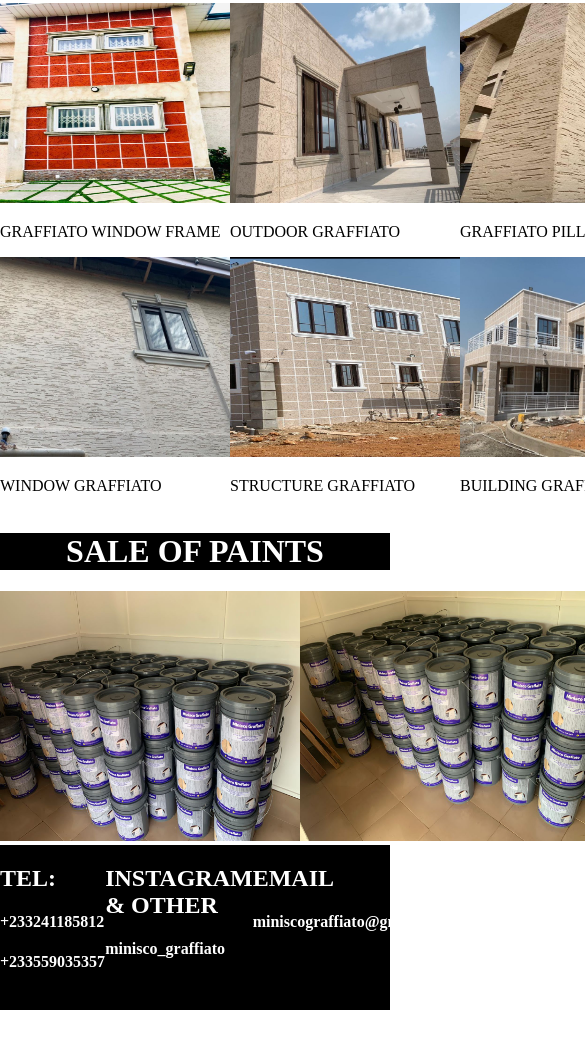
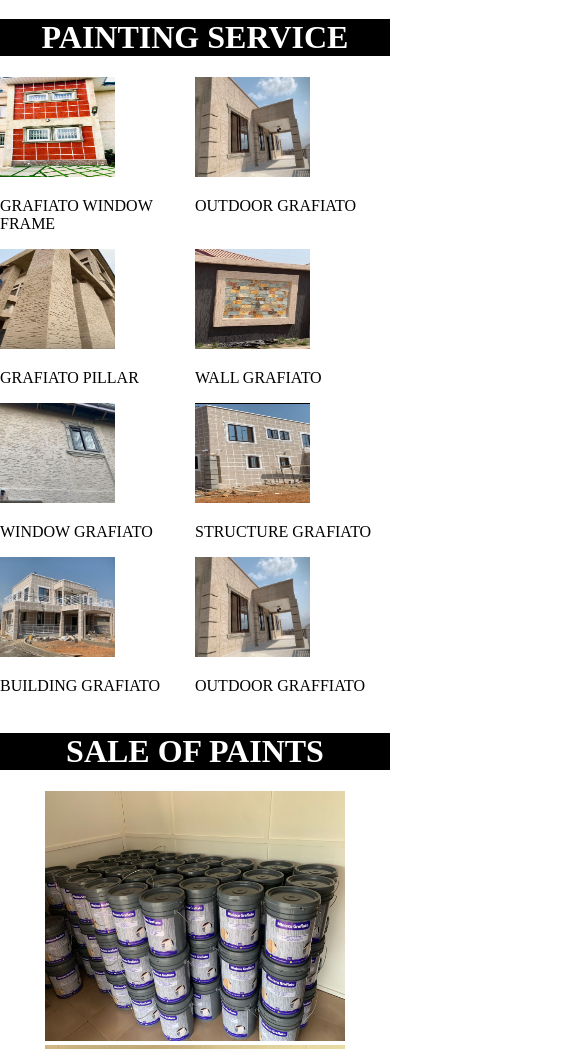
Before and after one commit to miniscograffiato/paint, a plain HTML site: page index.html in a window 390 px wide. Shown: the part 951-2000 px from the top of the page, 585 px wide, since content can reach past the window. Before the commit the page ends 1961 px from the top, so only its background shows below. Drawn offline with Linux system fonts and the light colour scheme.

Commit message:
grafiato

```diff
--- a/home.css
+++ b/home.css
@@ -4,6 +4,7 @@ body{
 .header{
     display: flex;
     flex-direction: row;
+    flex-wrap: wrap;
     justify-content: space-between;
      background-color: black;
     align-items: center;
@@ -12,6 +13,7 @@ body{
 .middle{
     display: flex;
     flex-direction: row;
+    flex-wrap: wrap;
     justify-content: center;
     align-items: center;
     background-image: url(graffiato2.jpg);
@@ -30,6 +32,7 @@ body{
 }
 .sub{
     display: flex;
+    flex-wrap: wrap;
     flex-direction: row;
     background-color: black;
     color: white;
@@ -40,6 +43,7 @@ body{
 }
 footer{
     display: flex;
+    flex-wrap: wrap;
     flex-direction: row;
     justify-content: space-around;
     background-color: black;
@@ -47,6 +51,7 @@ footer{
 }
 .finish{
     display: flex;
+    flex-wrap: wrap;
     flex-direction: row;
     justify-content: space-around;
 }
@@ -55,3 +60,14 @@ footer{
     color: white;
     background-color: black;
 }
+@media screen and (max-width:600px) {
+    .su{
+        display: grid;
+        grid-template-columns: repeat(2,1fr);
+    }
+    .img1{
+        width: 115px;
+        height: 100px;
+    }
+
+}
--- a/index.html
+++ b/index.html
@@ -10,7 +10,7 @@
 <body>
    <div class="header">
        <div>
-           <h1>Minisco Graffiato</h1>
+           <h1>Minisco Grafiato</h1>
        </div>
        <div>
         +23324 118 5812
@@ -31,7 +31,7 @@
 
        </div>
        <div>
-           <h1 class="min">MINSCO GRAFFIATO</h1>
+           <h1 class="min">MINISCO GRAFIATO</h1>
            <h2 class="min1">GE-310-9811, Dome-Pillar 2.</h2>
            <h2 class="min1">miniscograffiato@gmail.com</h2>
            <h2 class="min1">+23324 118 5812</h2>
@@ -53,35 +53,35 @@
    <h1 class="sale">PAINTING SERVICE</h1>
    <div class="su">
        <div>
-           <img src="gra1.jpg" alt="" srcset="" width="230px" height="200px">
-           <p>GRAFFIATO WINDOW FRAME</p>
+           <img src="gra1.jpg" alt="" class="img1" srcset="" width="230px" height="200px">
+           <p>GRAFIATO WINDOW FRAME</p>
        </div>
        <div>
-           <img src="gra0.jpg" alt="" srcset="" width="230px" height="200px">
-           <P>OUTDOOR GRAFFIATO</P>
+           <img src="gra0.jpg" class="img1" alt="" srcset="" width="230px" height="200px">
+           <P>OUTDOOR GRAFIATO</P>
        </div>
        <div>
-           <img src="gra2.jpg" alt="" srcset="" width="230px" height="200px">
-           <P>GRAFFIATO PILLAR</P>
+           <img src="gra2.jpg" class="img1" alt=""  srcset="" width="230px" height="200px">
+           <P>GRAFIATO PILLAR</P>
        </div>
        <div>
-           <img src="gra3.jpg" alt="" srcset="" width="230px" height="200px">
-           <P>WALL GRAFFIATO</P>
+           <img src="gra3.jpg" class="img1" alt="" srcset="" width="230px" height="200px">
+           <P>WALL GRAFIATO</P>
        </div>
        <div>
-           <img src="gra6.jpg" alt="" srcset="" width="230px" height="200px">
-           <P>WINDOW GRAFFIATO</P>
+           <img src="gra6.jpg" class="img1" alt="" srcset="" width="230px" height="200px">
+           <P>WINDOW GRAFIATO</P>
        </div>
        <div>
-           <img src="gra7.jpg" alt="" width="230px" height="200px">
-           <P>STRUCTURE GRAFFIATO</P>
+           <img src="gra7.jpg" class="img1" alt="" width="230px" height="200px">
+           <P>STRUCTURE GRAFIATO</P>
        </div>
        <div>
-           <img src="gra8.jpg" alt="" srcset="" width="230px" height="200px" >
-           <P>BUILDING GRAFFIATO</P>
+           <img src="gra8.jpg" class="img1" alt="" srcset="" width="230px" height="200px" >
+           <P>BUILDING GRAFIATO</P>
        </div>
        <div>
-        <img src="gra0.jpg" alt="" srcset="" width="230px" height="200px">
+        <img src="gra0.jpg" class="img1" alt="" srcset="" width="230px" height="200px">
         <P>OUTDOOR GRAFFIATO</P>
        </div>
    </div>
```
